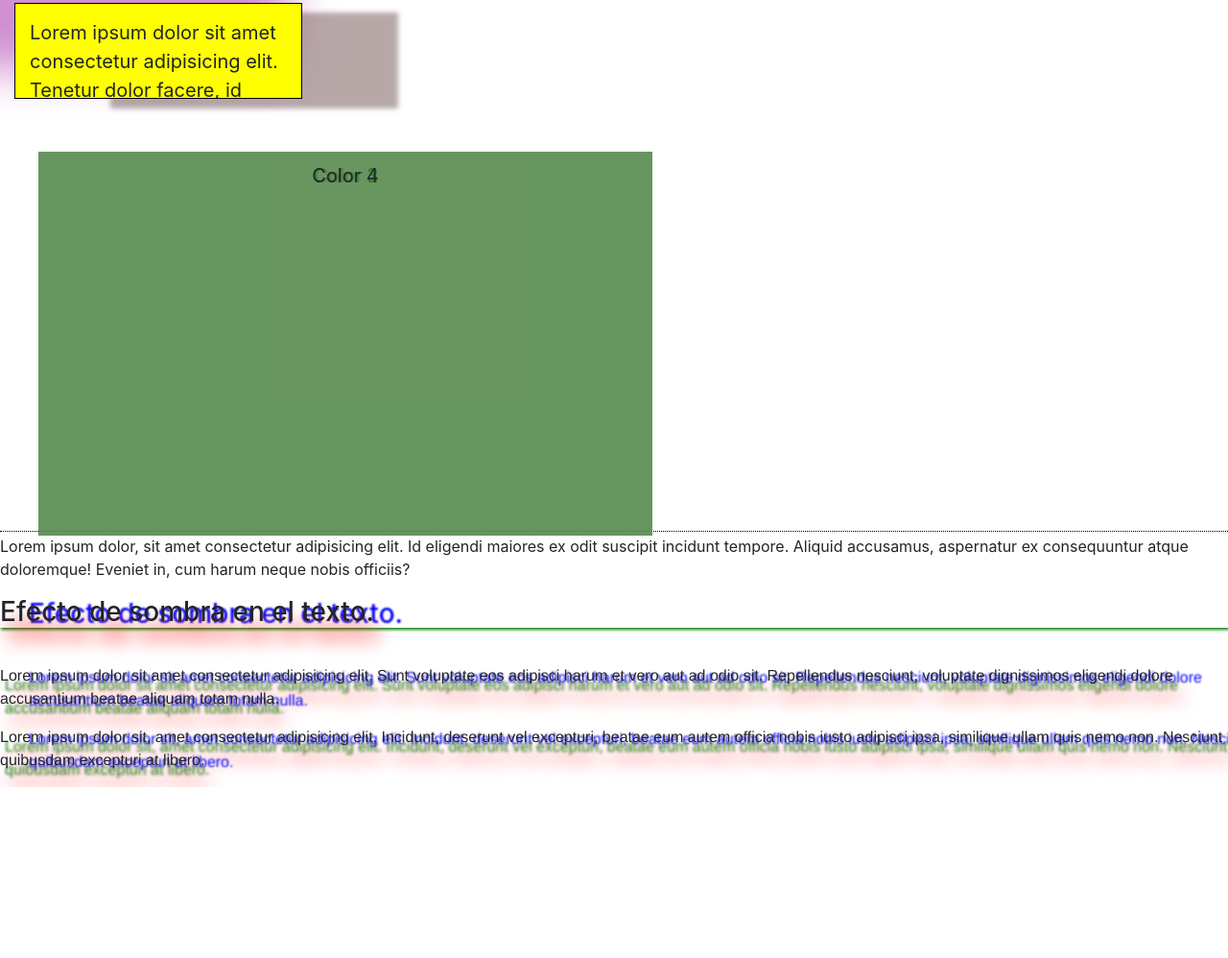
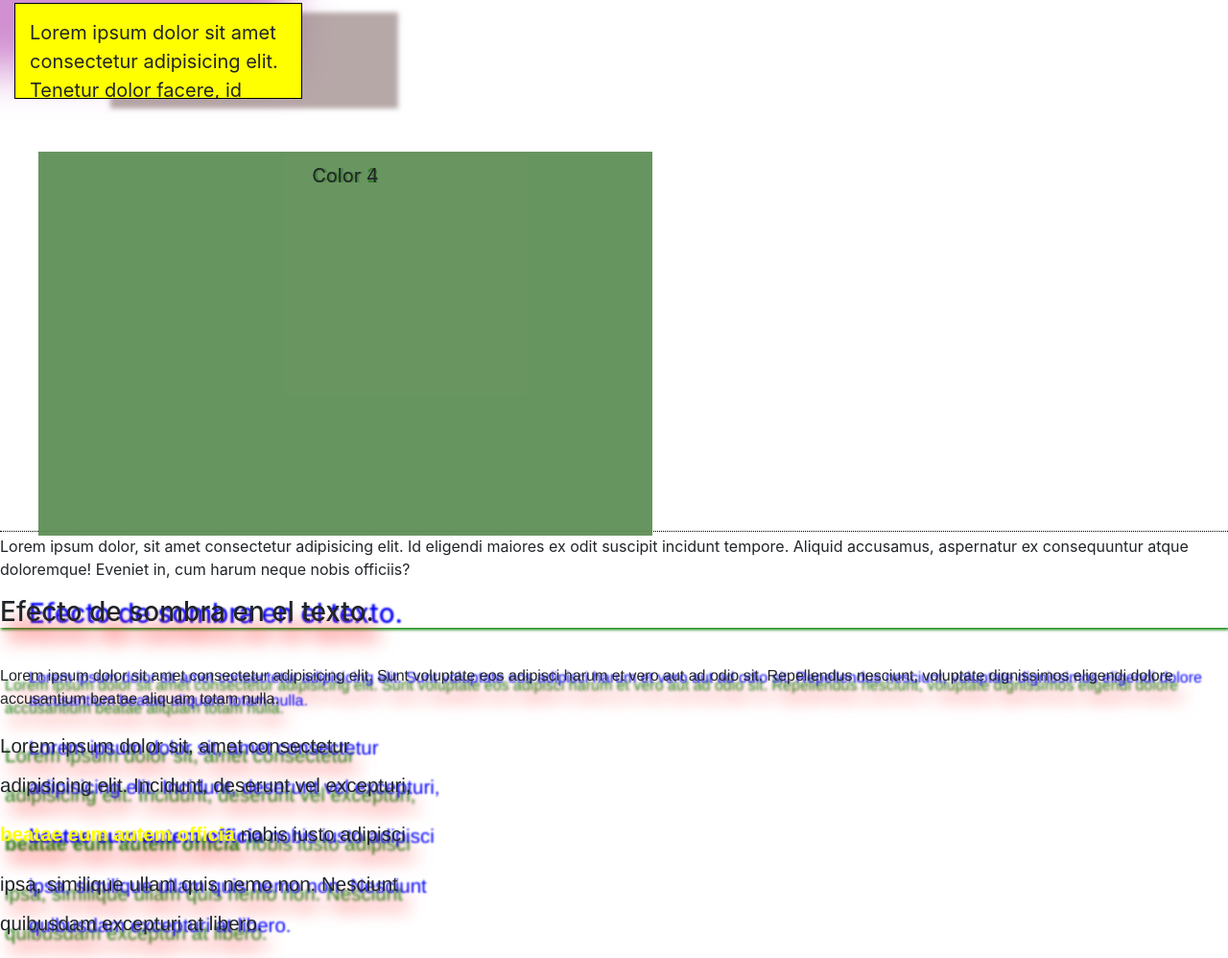
Before and after one commit to JuanDuran85/IntroSass, a plain HTML site: page index.html in a window 1280 px wide. Shown: the part 1028-2026 px from the top of the page at 96% size. Before the commit the page ends 1848 px from the top, so only its background shows below. Drawn offline with Linux system fonts and the light colour scheme.

Commit message:
agregando operaciones matematicas

```diff
--- a/index.html
+++ b/index.html
@@ -69,7 +69,7 @@
     </section>
     <section class="seccion_siete">
       <p>Lorem ipsum dolor sit amet consectetur adipisicing elit. Sunt voluptate eos adipisci harum et vero aut ad odio sit. Repellendus nesciunt, voluptate dignissimos eligendi dolore accusantium beatae aliquam totam nulla.</p>
-      <p>Lorem ipsum dolor sit, amet consectetur adipisicing elit. Incidunt, deserunt vel excepturi, beatae eum autem officia nobis iusto adipisci ipsa, similique ullam quis nemo non. Nesciunt quibusdam excepturi at libero.</p>
+      <p class="seccion_siete_p">Lorem ipsum dolor sit, amet consectetur adipisicing elit. Incidunt, deserunt vel excepturi, <span>beatae eum autem officia</span> nobis iusto adipisci ipsa, similique ullam quis nemo non. Nesciunt quibusdam excepturi at libero.</p>
     </section>
 </body>
 </html>
--- a/sass/components/_datos.scss
+++ b/sass/components/_datos.scss
@@ -30,6 +30,12 @@ $lista7: 10px 20px 20px red,;
 $lista8: 30px 2px 2px blue,;
 $typografia1: Helvetica, Arial, sans-serif;
 $valores1: 20px 2px 10px;
+$v1: 10.5px;
+$v2: 5px;
+$v3: 12px;
+$v4: 1000px;
+$eq1: 450px + $v1;
+
 
 /* datos del tipo map*/
 $map1: (
--- /dev/null
+++ b/sass/components/_matematicas.scss
@@ -0,0 +1,19 @@
+.seccion_siete_p {
+    font-size: $v1 + $v2 +5;
+    line-height: ($v3 +10px)/$v1;
+    line-height: round(($v3 +10px)/$v1);
+    font-weight: ($v4+20)/$v1;
+    font-weight: floor(($v4+20)/$v1);
+    width: $eq1;
+    height: percentage(1);
+
+    span {
+        font-size: $v1 + $v2 +5;
+        line-height: ($v3 +10px)/$v1;
+        line-height: ceil(($v3 +10px)/$v1);
+        color: $amarillo;
+        font-weight: abs(-650);
+        /* font-size: min(40px,60px);
+        font-weight: max(400,600,100,630); */
+    }
+}
--- a/sass/style.scss
+++ b/sass/style.scss
@@ -8,6 +8,7 @@ Ahora, para utilizar cualquiera de las clases de Bootstrap tradicionales, solo s
 @import "components/mixin";
 @import "components/ciclos";
 @import "components/funciones";
+@import 'components/matematicas';
 
 .s1 {
     background: $color2;
```
Also changed, not shown: sass/components/_funciones.scss (+9 -0 lines), css/style.css, 2 other files.
